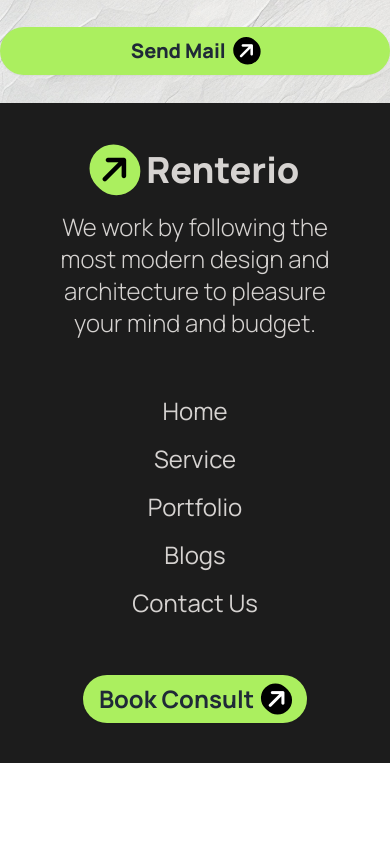
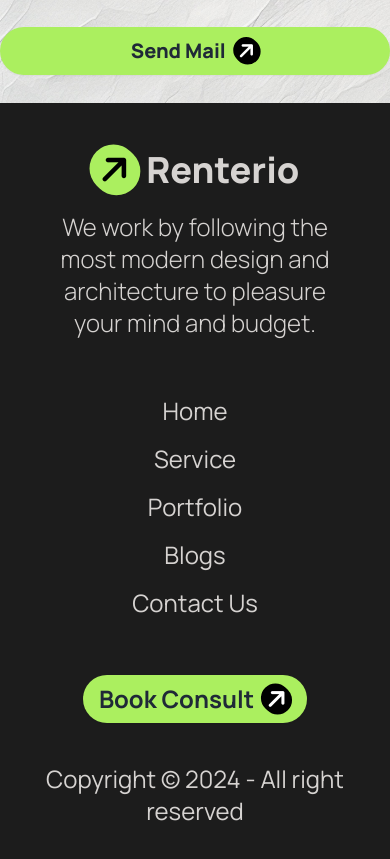
Before and after one commit to zohir26/rental-service, a plain HTML site: page index.html in a window 390 px wide. Shown: the part 8957-9816 px from the top of the page. Before the commit the page ends 9720 px from the top, so only its background shows below. Drawn offline with nearby package versions, Linux system fonts and the light colour scheme.

```diff
--- a/index.html
+++ b/index.html
@@ -649,7 +649,8 @@
   <div>
     <a class="btn bg-btn-primary rounded-3xl font-bold border-none text-2xl lg:text-lg">Book Consult <i class="fa-solid fa-arrow-right -rotate-45 bg-black text-white rounded-3xl p-1"></i></a>
 </div>
-
+<!-- copyright section-->
+<p class="text-2xl lg:text-lg">Copyright © 2024 - All right reserved</p>
 </footer>
 </body>
 </html>
```
